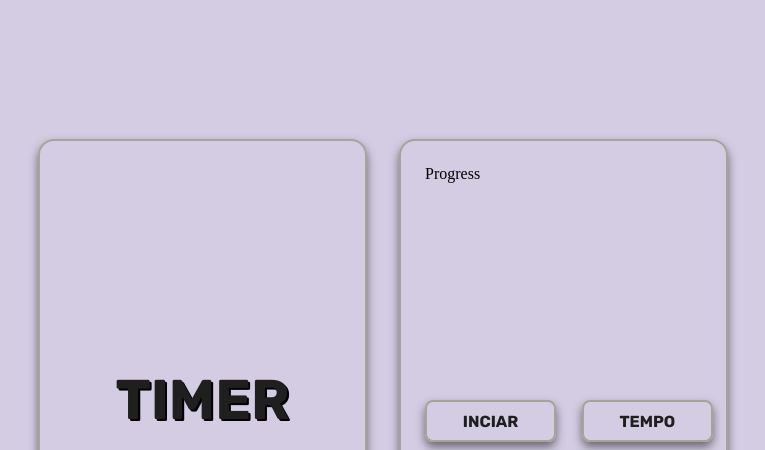
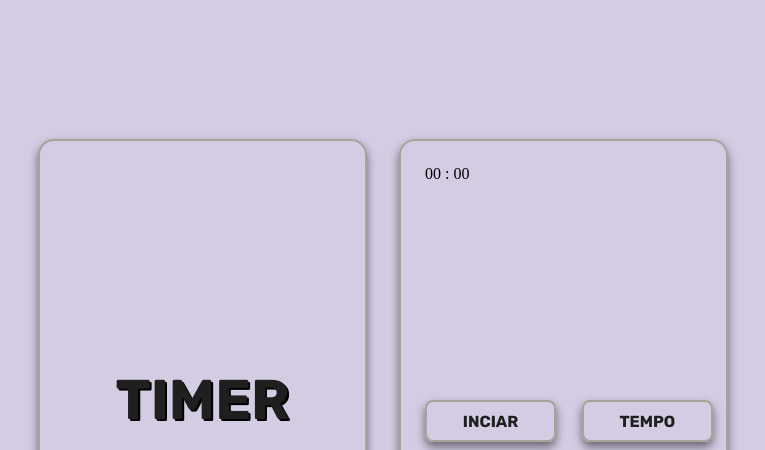
Before and after one commit to andreugross/countdownTimer, a React (Create React App) app: page / in a window 1280 px wide. Shown: the top 450 px of the page, without its empty margins (257-1022 px from the left). Built offline with nearby package versions, Linux system fonts and the light colour scheme.

Commit message:
adiciona hooks e faz o cronometro funcionar e renderizar na tela

```diff
--- a/src/components/Progress.jsx
+++ b/src/components/Progress.jsx
@@ -1,9 +1,24 @@
-import React from 'react'
+import React from "react";
+import { useCountDown } from "../hooks/useCountDown";
 
-function Progress() {
-  return (
-    <div className='pg-container'>Progress</div>
-  )
+function Progress({
+  timeInMilliseconds,
+  stopTimer,
+  countDownStarted,
+  countDownTime,
+}) {
+
+  const [seconds, minutes] = useCountDown({
+    timeInMilliseconds,
+    countDownStarted,
+    countDownTime,
+  })
+
+  /* customizar o tempo */
+  const cMin = minutes < 10 ? `0` + minutes : minutes;
+  const cSec = minutes < 10 ? `0` + seconds : seconds;
+
+  return <div className="pg-container">{ cMin } : { cSec }</div>;
 }
 
-export default Progress
+export default Progress;
--- /dev/null
+++ b/src/hooks/useCountDown.jsx
@@ -0,0 +1,35 @@
+import { useEffect, useState } from "react";
+
+const useCountDown = ({
+  timeInMilliseconds,
+  countDownStarted,
+  countDownTime,
+}) => {
+  const [countDownInMilliseconds, setCountDown] = useState(
+    countDownTime - new Date().getTime()
+  );
+
+  useEffect(() => {
+    let interval;
+    if (timeInMilliseconds > 0) {
+      interval = setInterval(() => {
+        setCountDown(countDownTime - new Date().getTime());
+      }, 1000);
+    } else if (!countDownStarted) {
+      clearInterval(interval);
+      setCountDown(0);
+    }
+    return () => clearInterval(interval);
+  }, [countDownTime, timeInMilliseconds, countDownStarted]);
+
+  return getReturnValues(countDownInMilliseconds);
+};
+
+const getReturnValues = (countDown) => {
+  // calcula o tempo restante
+  const minutes = Math.floor(countDown / (60 * 1000));
+  const seconds = parseInt(((countDown % (60 * 1000)) / 1000).toFixed(0));
+  return [seconds, minutes];
+}
+
+export { useCountDown };
```
